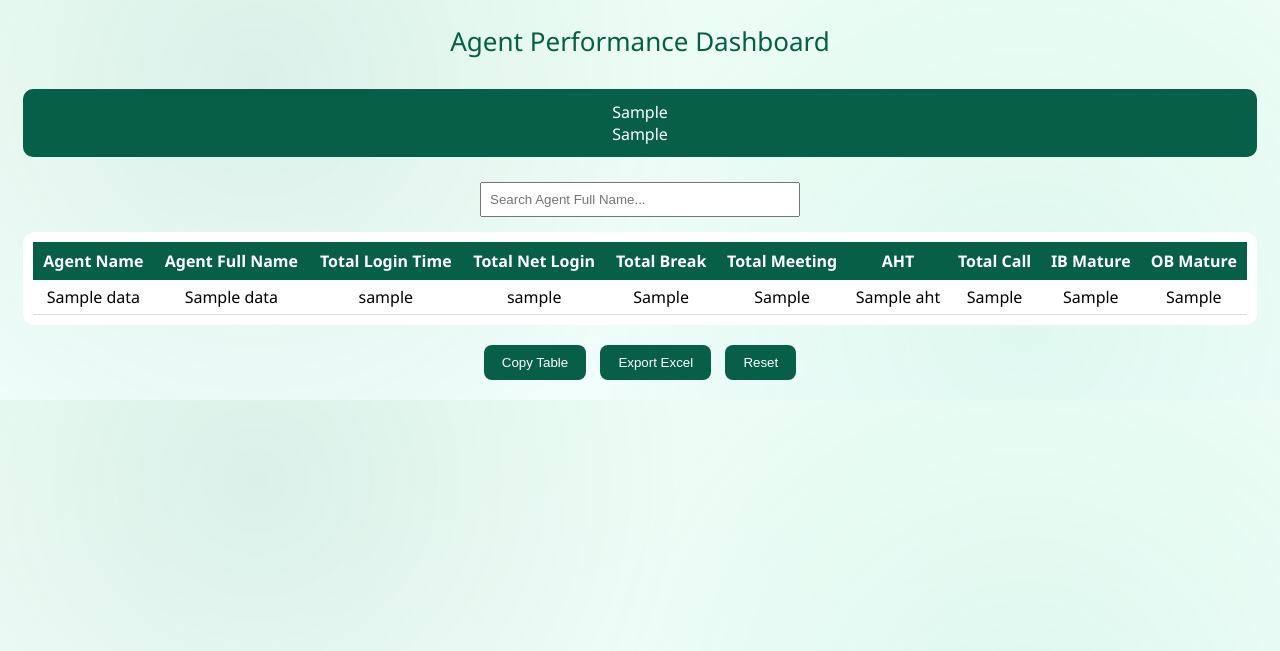
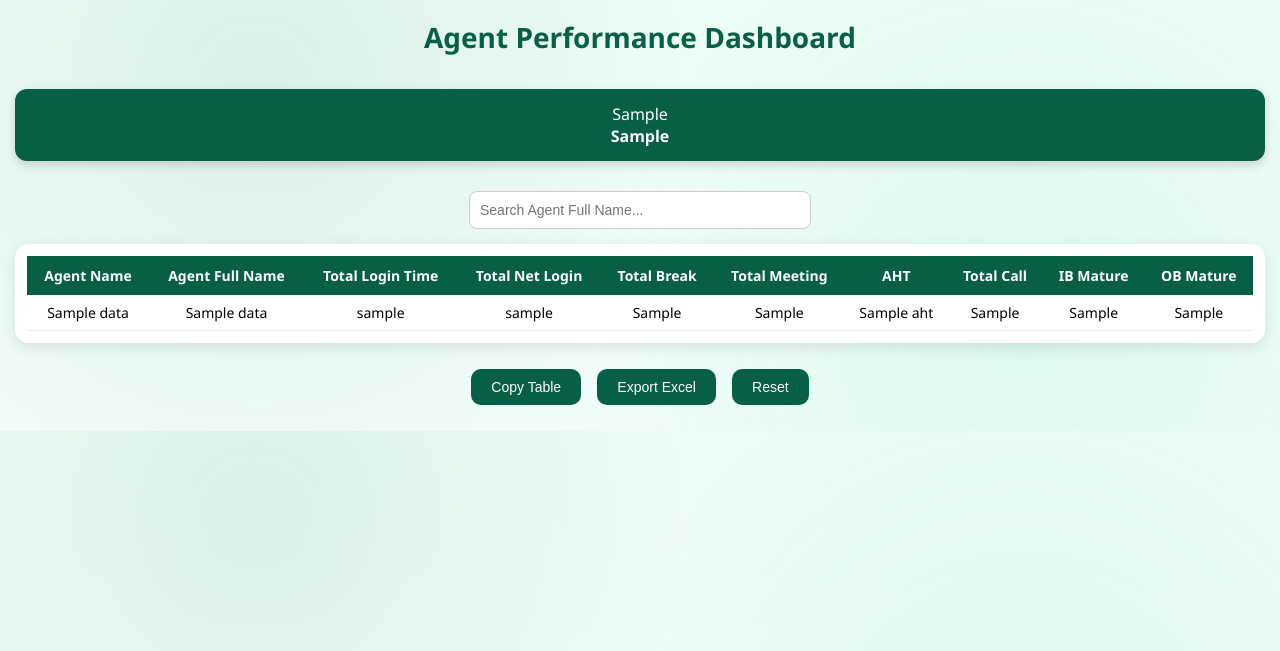
Before and after one commit to Viratmalakar/agent.performance.site, a Python web app: template templates/result.html in a window 1280 px wide. Shown: the top 651 px of the page. Run offline with Jinja, Linux system fonts and the light colour scheme; the template is opened without the code that fills it: most values are stand-ins (such as "Sample title", 1, 10 or a date in 2020).

Commit message:
Update result.html

```diff
--- a/templates/result.html
+++ b/templates/result.html
@@ -5,47 +5,132 @@
 <script src="https://cdnjs.cloudflare.com/ajax/libs/html2canvas/1.4.1/html2canvas.min.js"></script>
 
 <style>
+
 body{
   font-family:Segoe UI;
+  margin:0;
   background:
     radial-gradient(circle at 20% 20%, rgba(6,95,70,0.08), transparent 40%),
     radial-gradient(circle at 80% 80%, rgba(16,185,129,0.08), transparent 40%),
     linear-gradient(180deg, #ecfdf5, #f0fdfa);
 }
 
-header{text-align:center;font-size:26px;color:#065f46;padding:15px}
+/* ---------- HEADER ---------- */
+header{
+  text-align:center;
+  font-size:28px;
+  color:#065f46;
+  padding:18px;
+  font-weight:600;
+}
 
+/* ---------- CARDS ---------- */
 .cards{
   display:grid;
-  grid-template-columns:repeat(auto-fit,minmax(160px,1fr));
-  gap:10px;
-  padding:15px
+  grid-template-columns:repeat(auto-fit,minmax(170px,1fr));
+  gap:14px;
+  padding:15px;
 }
+
 .card{
   background:#065f46;
   color:white;
-  padding:12px;
-  border-radius:10px;
-  text-align:center
+  padding:14px;
+  border-radius:12px;
+  text-align:center;
+  box-shadow:0 4px 10px rgba(0,0,0,0.15);
+  transition:0.3s;
 }
 
-.search{text-align:center;margin:10px}
-input{padding:8px;width:300px}
+.card:hover{
+  transform:translateY(-4px);
+  background:#047857;
+}
 
-.table-box{margin:15px;background:white;border-radius:12px;padding:10px}
-.scroll{max-height:600px;overflow:auto}
+/* ---------- SEARCH ---------- */
+.search{
+  text-align:center;
+  margin:15px;
+}
 
-table{width:100%;border-collapse:collapse}
-th{background:#065f46;color:white;padding:8px;position:sticky;top:0}
-td{padding:6px;border-bottom:1px solid #ddd;text-align:center}
+input{
+  padding:10px;
+  width:320px;
+  border-radius:8px;
+  border:1px solid #ccc;
+  font-size:14px;
+}
 
-.redcell{background:#ffdddd;color:navy;font-weight:bold}
+/* ---------- TABLE ---------- */
+.table-box{
+  margin:15px;
+  background:white;
+  border-radius:14px;
+  padding:12px;
+  box-shadow:0 4px 14px rgba(0,0,0,0.1);
+}
 
-.buttons{text-align:center;margin:15px}
+.scroll{
+  max-height:620px;
+  overflow:auto;
+}
+
+table{
+  width:100%;
+  border-collapse:collapse;
+  font-size:14px;
+}
+
+th{
+  background:#065f46;
+  color:white;
+  padding:10px;
+  position:sticky;
+  top:0;
+  z-index:2;
+}
+
+td{
+  padding:8px;
+  border-bottom:1px solid #eee;
+  text-align:center;
+}
+
+tr:hover{
+  background:#f0fdfa;
+}
+
+/* ---------- HIGHLIGHTS ---------- */
+.redcell{
+  background:#ffb3b3;
+  color:#7f0000;
+  font-weight:bold;
+  border-radius:6px;
+}
+
+/* ---------- BUTTONS ---------- */
+.buttons{
+  text-align:center;
+  margin:20px;
+}
+
 button{
-  background:#065f46;color:white;border:none;
-  padding:10px 18px;border-radius:8px;margin:5px
+  background:#065f46;
+  color:white;
+  border:none;
+  padding:10px 20px;
+  border-radius:10px;
+  margin:6px;
+  font-size:14px;
+  cursor:pointer;
+  transition:0.3s;
 }
+
+button:hover{
+  background:#047857;
+  transform:scale(1.05);
+}
+
 </style>
 </head>
 
@@ -53,45 +138,71 @@ button{
 
 <header>Agent Performance Dashboard</header>
 
+<!-- ---------- SUMMARY CARDS ---------- -->
 <div class="cards">
 {% for k,v in gt.items() %}
-<div class="card">{{k}}<br>{{v}}</div>
+<div class="card">{{k}}<br><b>{{v}}</b></div>
 {% endfor %}
 </div>
 
+<!-- ---------- SEARCH ---------- -->
 <div class="search">
 <input type="text" id="search" placeholder="Search Agent Full Name..." onkeyup="filterTable()">
 </div>
 
+<!-- ---------- TABLE ---------- -->
 <div class="table-box" id="tableArea">
 <div class="scroll">
 <table id="table">
+
 <tr>
-<th>Agent Name</th><th>Agent Full Name</th><th>Total Login Time</th>
-<th>Total Net Login</th><th>Total Break</th><th>Total Meeting</th>
-<th>AHT</th><th>Total Call</th><th>IB Mature</th><th>OB Mature</th>
+<th>Agent Name</th>
+<th>Agent Full Name</th>
+<th>Total Login Time</th>
+<th>Total Net Login</th>
+<th>Total Break</th>
+<th>Total Meeting</th>
+<th>AHT</th>
+<th>Total Call</th>
+<th>IB Mature</th>
+<th>OB Mature</th>
 </tr>
 
 {% for r in data %}
 <tr>
+
 <td>{{r["Agent Name"]}}</td>
 <td>{{r["Agent Full Name"]}}</td>
 <td>{{r["Total Login Time"]}}</td>
 
-<td class="{% if r['__red_net'] %}redcell{% endif %}">{{r["Total Net Login"]}}</td>
-<td class="{% if r['__red_break'] %}redcell{% endif %}">{{r["Total Break"]}}</td>
-<td class="{% if r['__red_meet'] %}redcell{% endif %}">{{r["Total Meeting"]}}</td>
+<td>{{r["Total Net Login"]}}</td>
+
+<td class="{% if r['__red_break'] %}redcell{% endif %}">
+{{r["Total Break"]}}
+</td>
+
+<td class="{% if r['__red_meet'] %}redcell{% endif %}">
+{{r["Total Meeting"]}}
+</td>
 
 <td>{{r["AHT"]}}</td>
-<td>{{r["Total Call"]}}</td>
+
+<!-- ⭐ TOTAL CALL RED LOGIC -->
+<td class="{% if r['__red_call'] %}redcell{% endif %}">
+{{r["Total Call"]}}
+</td>
+
 <td>{{r["IB Mature"]}}</td>
 <td>{{r["OB Mature"]}}</td>
+
 </tr>
 {% endfor %}
+
 </table>
 </div>
 </div>
 
+<!-- ---------- BUTTONS ---------- -->
 <div class="buttons">
 <button onclick="copyImage()">Copy Table</button>
 <button onclick="location.href='/export'">Export Excel</button>
@@ -99,6 +210,8 @@ button{
 </div>
 
 <script>
+
+/* ---------- SEARCH FILTER ---------- */
 function filterTable(){
   let v=document.getElementById("search").value.toLowerCase();
   document.querySelectorAll("#table tr").forEach((r,i)=>{
@@ -107,6 +220,7 @@ function filterTable(){
   });
 }
 
+/* ---------- COPY FULL TABLE ---------- */
 function copyImage(){
   const scroll = document.querySelector(".scroll");
   const old = scroll.style.maxHeight;
@@ -120,6 +234,7 @@ function copyImage(){
     });
   });
 }
+
 </script>
 
 </body>
```
